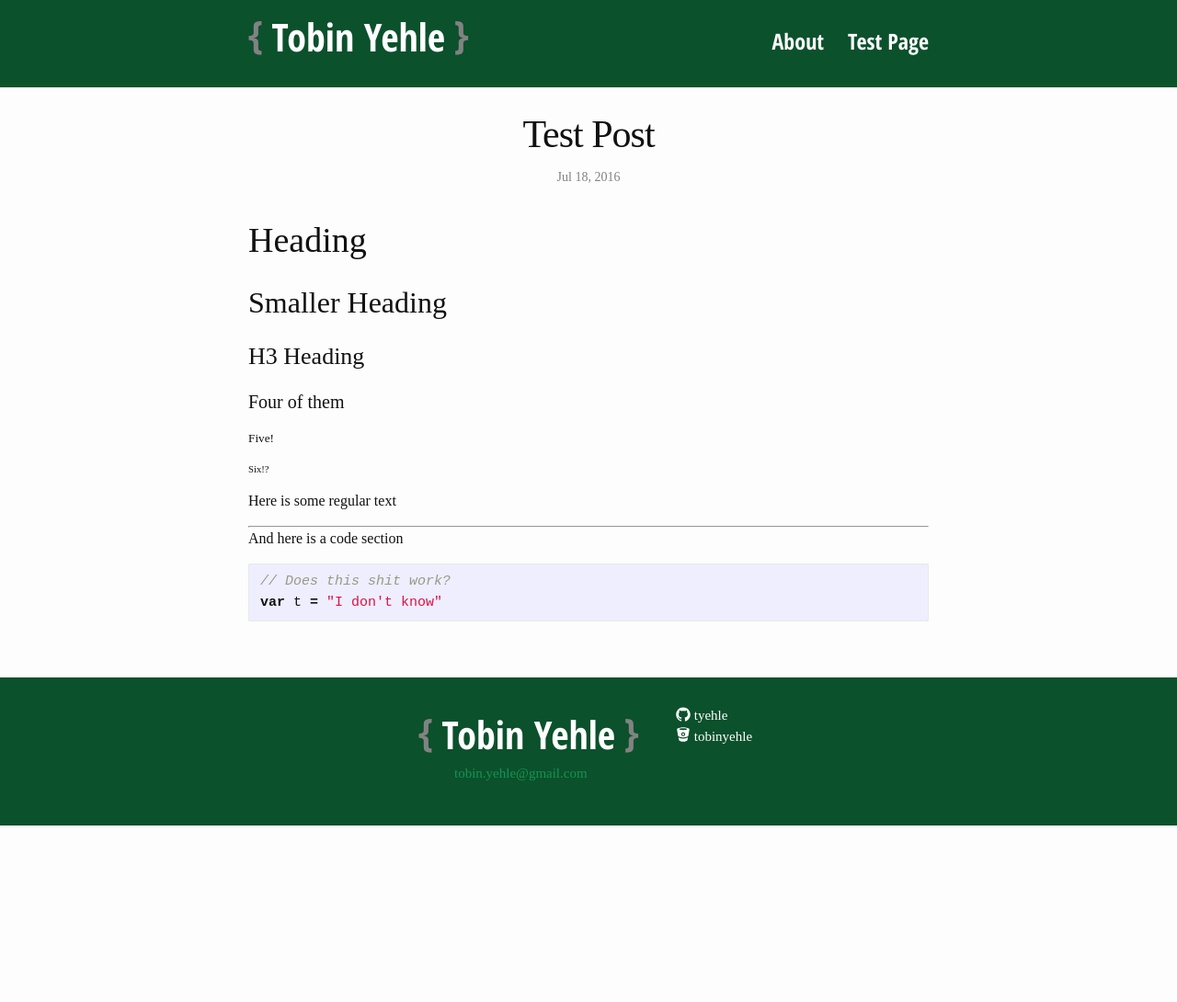
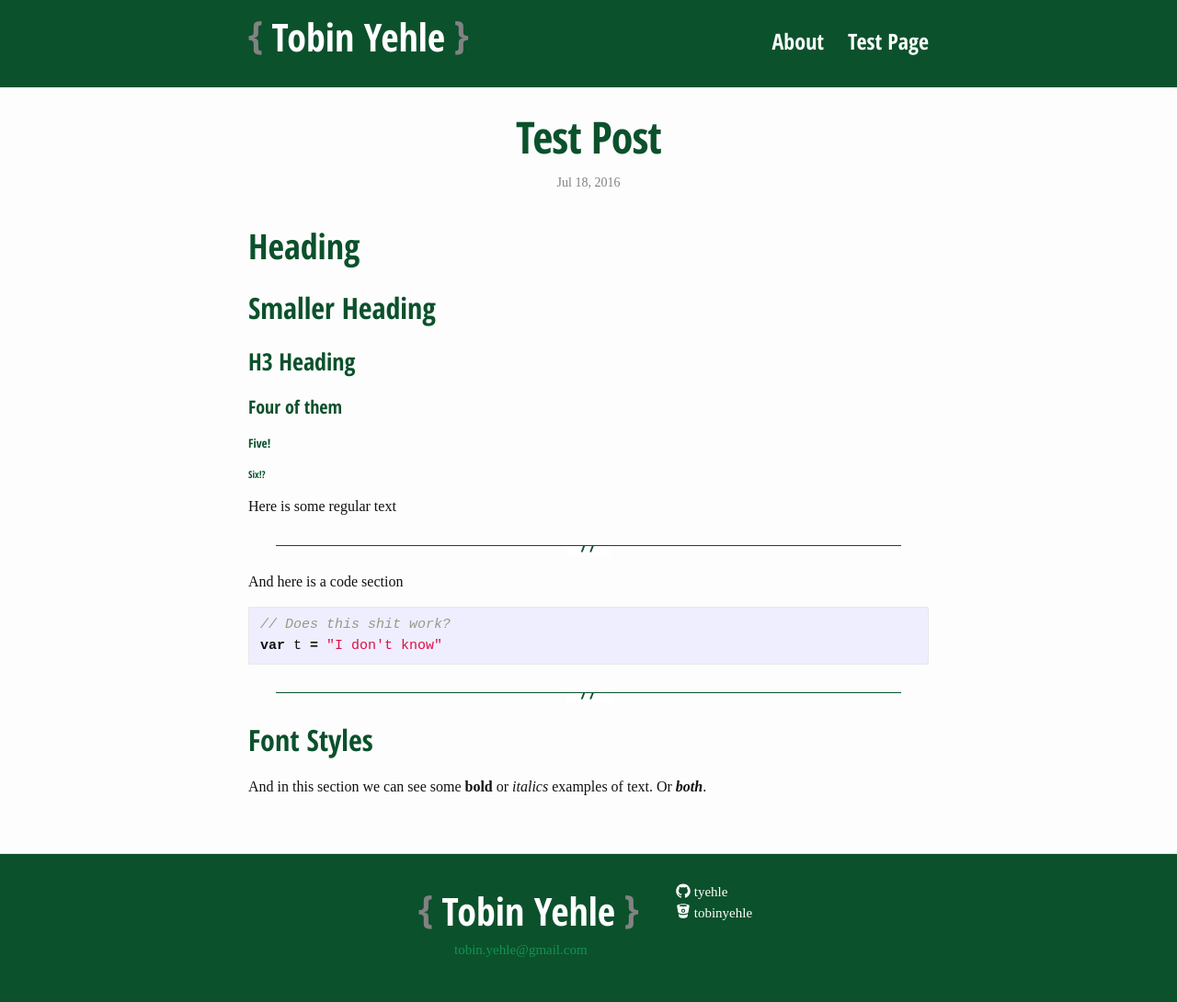
Before and after one commit to tyehle/tyehle.github.io, a Jekyll site: the page built from _posts/2016-07-18-test-post.md, in a window 1280 px wide. Shown: the whole page at 92% size. Built offline with Jekyll 4.4.1, drawn with Linux system fonts in a browser that asks for light colours; some web fonts are replaced; Markdown is read by kramdown in place of the engine named in the settings; before the commit the page ends 900 px from its top, so only the background shows below that.

Commit message:
fix hrules and headers

````diff
--- a/_posts/2016-07-18-test-post.md
+++ b/_posts/2016-07-18-test-post.md
@@ -27,3 +27,10 @@ And here is a code section
 // Does this shit work?
 var t = "I don't know"
 ```
+
+***
+
+Font Styles
+-----------
+
+And in this section we can see some **bold** or *italics* examples of text. Or **_both_**.
--- a/_sass/_base.scss
+++ b/_sass/_base.scss
@@ -82,6 +82,8 @@ li {
  * Headings
  */
 h1, h2, h3, h4, h5, h6 {
+    color: $brand-color;
+    font-family: $title-font-family;
     font-weight: $base-font-weight;
 }
 
@@ -104,6 +106,37 @@ a {
     }
 }
 
+
+/**
+ * Horizontal Rules
+ */
+hr {
+    margin-left: $spacing-unit;
+    margin-right: $spacing-unit;
+
+    margin-top: $spacing-unit;
+    margin-bottom: $spacing-unit - 28;
+
+    border-style: none;
+    border-top: 1px solid $brand-color;
+
+    text-align: center;
+
+    &:after {
+        content: '//';
+        display: inline-block;
+        position: relative;
+        top: -14px;
+        padding: 0 15px;
+
+        background: $white-color;
+        color: $brand-color;
+
+        font-family: "Source Code Pro", monospace;
+        font-weight: 700;
+        font-size: 14;
+    }
+}
 
 
 /**
--- a/_sass/_layout.scss
+++ b/_sass/_layout.scss
@@ -240,7 +240,7 @@
 }
 
 .post-title {
-    font-size: 42px;
+    font-size: 48px;
     letter-spacing: -1px;
     line-height: 1;
 
````
